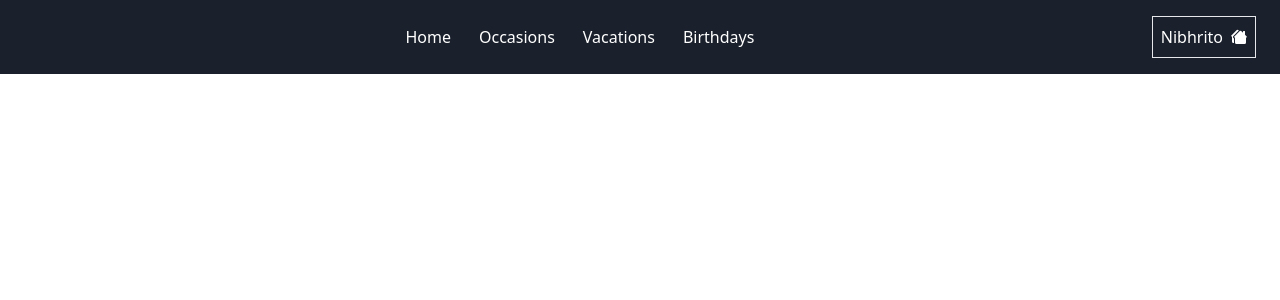
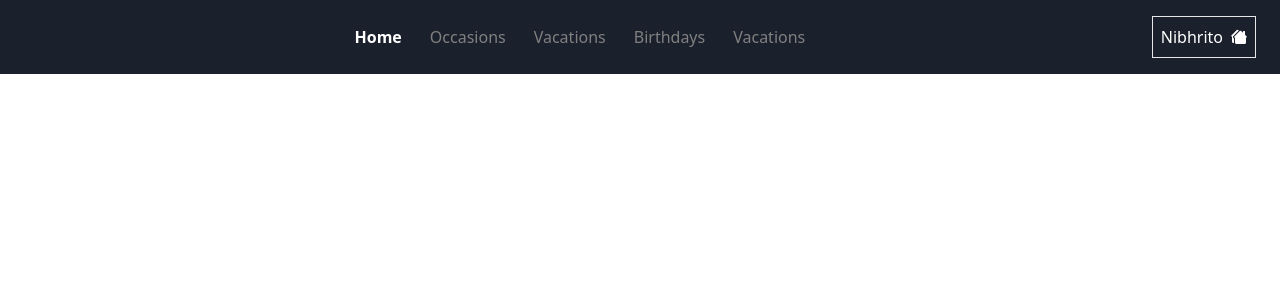
Before and after one commit to IshmamDC217/BUIT-ChobiGhor, a Next.js app: page / in a window 1280 px wide. Shown: the top 300 px of the page. Built offline with nearby package versions, Linux system fonts and the light colour scheme.

Commit message:
Changed the style to reflect the solution in the GitHub issue

```diff
--- a/components/Navigation.tsx
+++ /dev/null
@@ -1,51 +0,0 @@
-import Link from 'next/link';
-import { BsFillHousesFill } from 'react-icons/bs';
-import { ImMenu } from 'react-icons/im';
-
-import React from 'react'
-
-const Navigation = () => {
-  return (
-    <div className='bg-white fixed top-0 w-full z-10'>
-      <div className='navbar mx-auto flex justify-between items-center py-4 px-4'>
-        <div className='hidden md:flex gap-7 justify-center w-full'>
-          <div>
-            <Link className="navcomp" href='/'>
-              Home
-            </Link>
-          </div>
-
-          <div>
-            <Link className="navcomp" href='/'>
-              Occasions
-            </Link>
-          </div>
-
-          <div>
-            <Link className="navcomp" href='/'>
-              Vacations
-            </Link>
-          </div>
-
-          <div>
-            <Link className="navcomp" href='/'>
-              Birthdays
-            </Link>
-          </div>
-        </div>
-        {/* <p>&nbsp;</p> */}
-
-        <a href="#" className=' navcomp hidden md:flex border px-2 py-2 mx-2 items-center gap-2'>
-          Nibhrito
-          <BsFillHousesFill />
-        </a>
-
-        <div className='md:hidden'>
-          <ImMenu style={{ fontSize: '26px' }} />
-        </div>
-      </div>
-    </div>
-  )
-}
-
-export default Navigation
--- /dev/null
+++ b/components/Navigation/index.tsx
@@ -0,0 +1,58 @@
+import Link from 'next/link';
+import { BsFillHousesFill } from 'react-icons/bs';
+import { ImMenu } from 'react-icons/im';
+
+import React from 'react'
+
+interface PathDescriptor {
+  name: string,
+  path: string,
+  isActive: boolean,
+}
+
+const Navigation = () => {
+  // Describe the paths in a single data type so that it is easier to change
+  let navPaths: Array<PathDescriptor> = [
+    {"name" : "Home", "path": "/", "isActive": true},
+    {"name" : "Occasions", "path": "/", "isActive": false},
+    {"name" : "Vacations", "path": "/", "isActive": false},
+    {"name" : "Birthdays", "path": "/", "isActive": false},
+    {"name" : "Vacations", "path": "/", "isActive": false},
+  ];
+
+  let navLinks = navPaths.map((value) => {
+    let className = "nav-center-link";
+    if (value.isActive) {
+      className += " active"
+    }
+    return (
+      <div className={className}>
+        <Link className="navcomp" href={value.path}>
+          {value.name}
+        </Link>
+      </div>
+    )
+  });
+
+  return (
+    <div className='bg-white fixed top-0 w-full z-10'>
+      <div className='navbar mx-auto flex justify-between items-center py-4 px-4'>
+        <div className='hidden md:flex gap-7 justify-center w-full'>
+          {navLinks}
+        </div>
+        {/* <p>&nbsp;</p> */}
+
+        <a href="#" className=' navcomp hidden md:flex border px-2 py-2 mx-2 items-center gap-2'>
+          Nibhrito
+          <BsFillHousesFill />
+        </a>
+
+        <div className='md:hidden'>
+          <ImMenu style={{ fontSize: '26px' }} />
+        </div>
+      </div>
+    </div>
+  )
+}
+
+export default Navigation
--- a/styles/globals.css
+++ b/styles/globals.css
@@ -7,7 +7,7 @@
   color: white;
 }
 
-.navcomp{
+.navcomp {
   display: flex;
 }
 
@@ -16,6 +16,18 @@
   transition: 0.2s;
 }
 
+.nav-center-link {
+  color: grey;
+}
+
+.nav-center-link:hover, .nav-center-link.active {
+  color: white;
+}
+
+.nav-center-link.active {
+  font-weight: bold;
+}
+
 section {
   display: grid;
   place-items: center;
```
Also changed, not shown: pages/index.tsx (line endings or trailing spaces).
